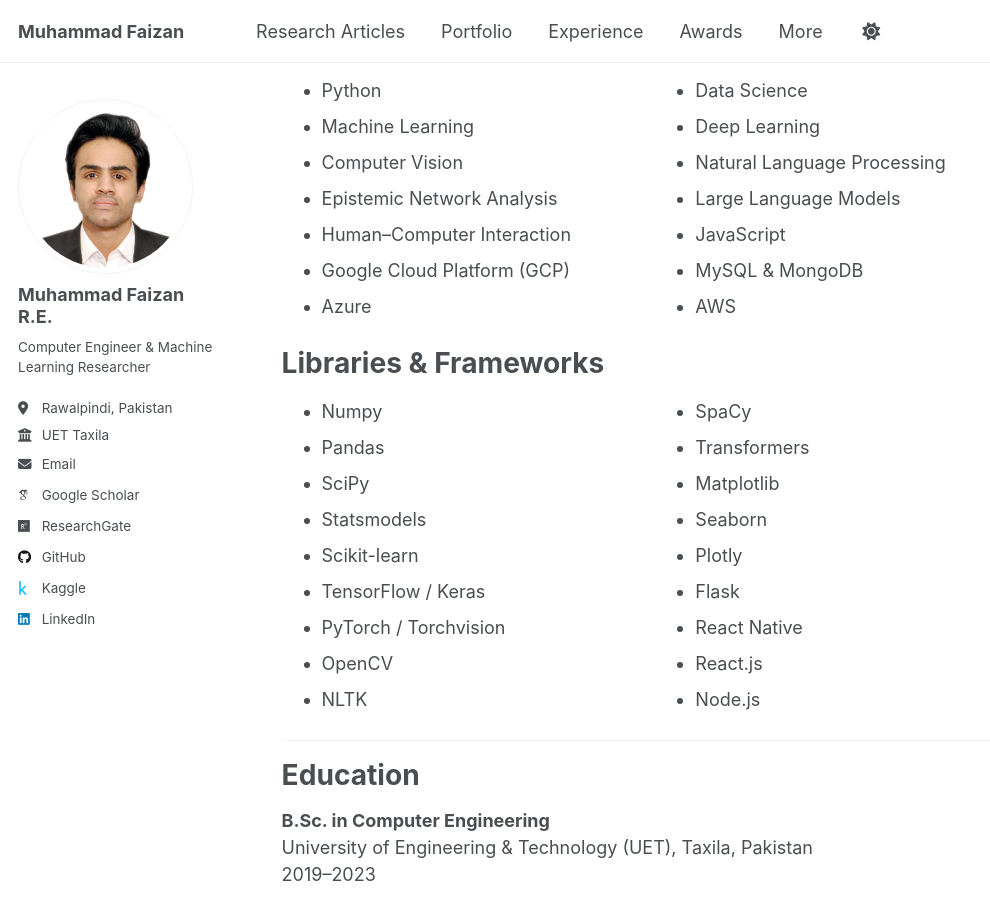
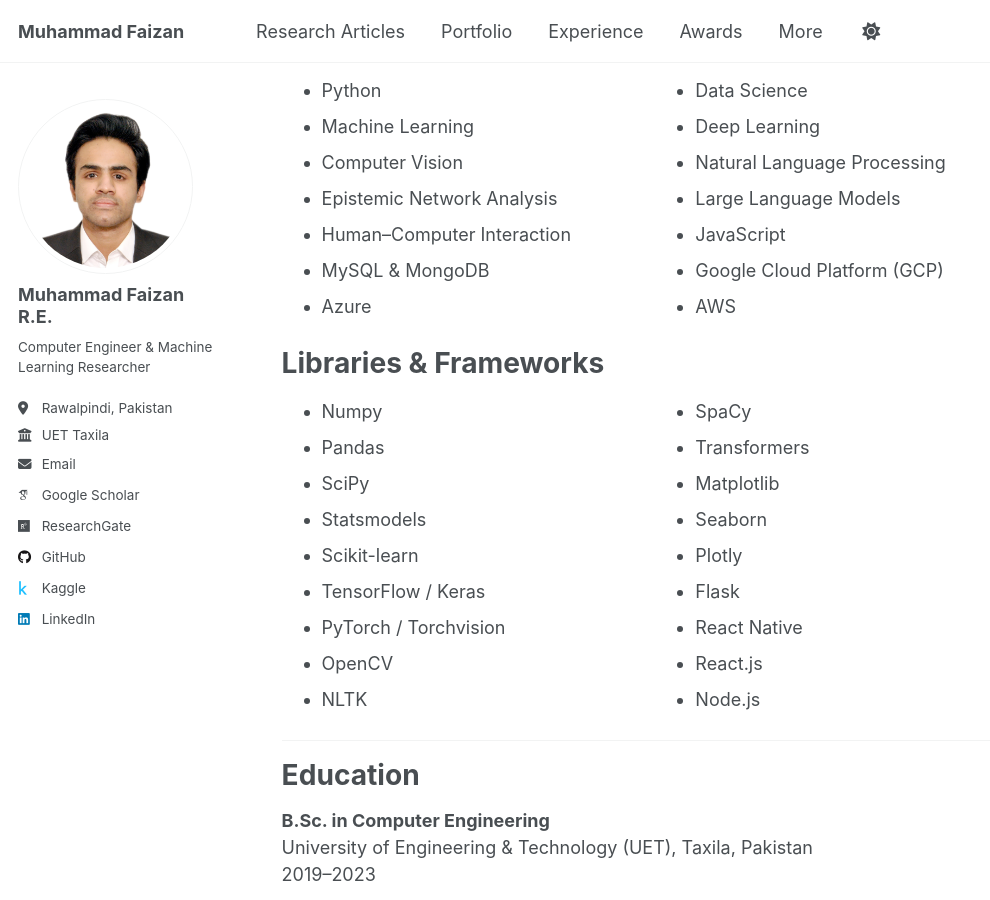
Before and after one commit to MuhammadFaizan99/MuhammadFaizan99.github.io, a Jekyll site: the page built from _pages/about.md, in a window 1280 px wide and 900 px high, scrolled down 588 px. Shown: the whole window, without its empty margins (0-990 px from the left). Built offline with Jekyll 4.4.1, drawn with Linux system fonts in a browser that asks for light colours; some web fonts are replaced; a script that is not in the unit is left out.

```diff
--- a/_pages/about.md
+++ b/_pages/about.md
@@ -25,14 +25,14 @@ My Skillset
 <li>Computer Vision</li>
 <li>Epistemic Network Analysis</li>
 <li>Human–Computer Interaction</li>
-<li>Google Cloud Platform (GCP)</li>
+<li>MySQL & MongoDB</li>
 <li>Azure</li>
 <li>Data Science</li>
 <li>Deep Learning</li>
 <li>Natural Language Processing</li>
 <li>Large Language Models</li>
 <li>JavaScript</li>
-<li>MySQL & MongoDB</li>
+<li>Google Cloud Platform (GCP)</li>
 <li>AWS</li>
 </ul>
 
```
